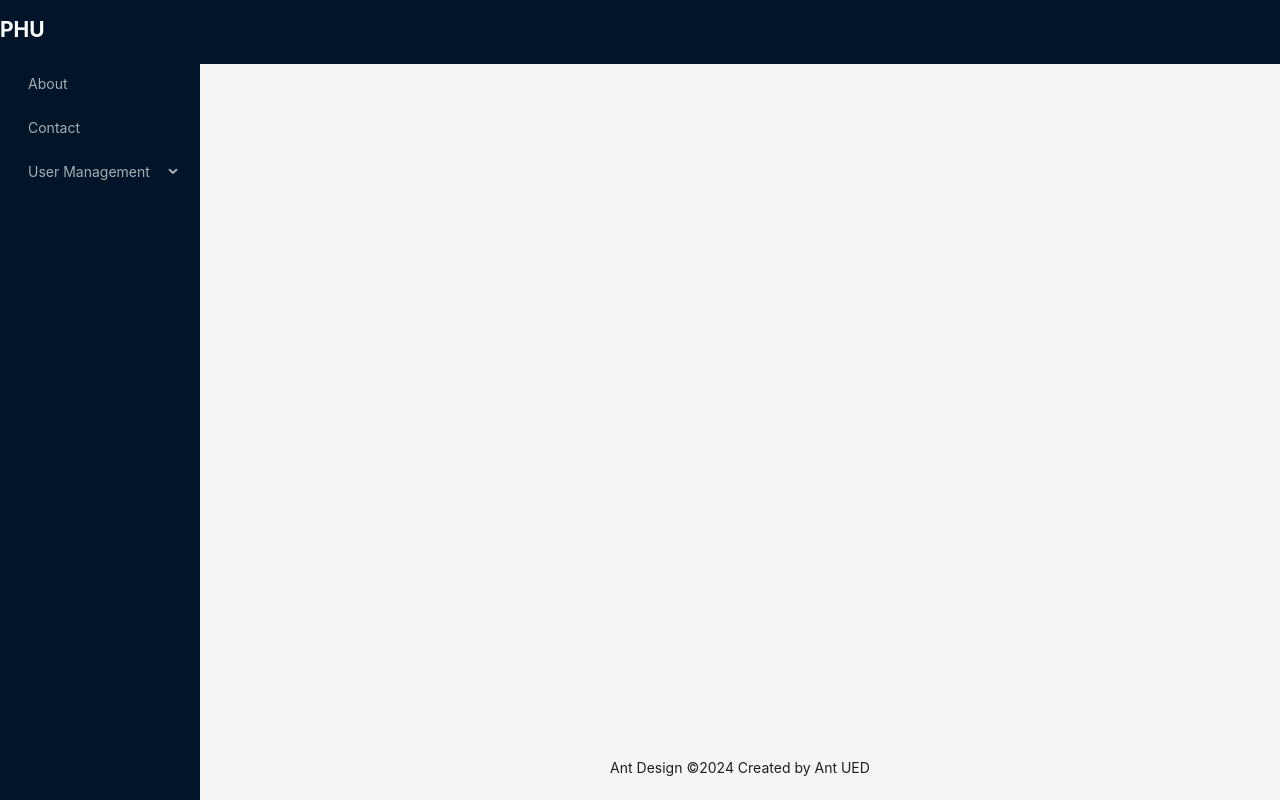
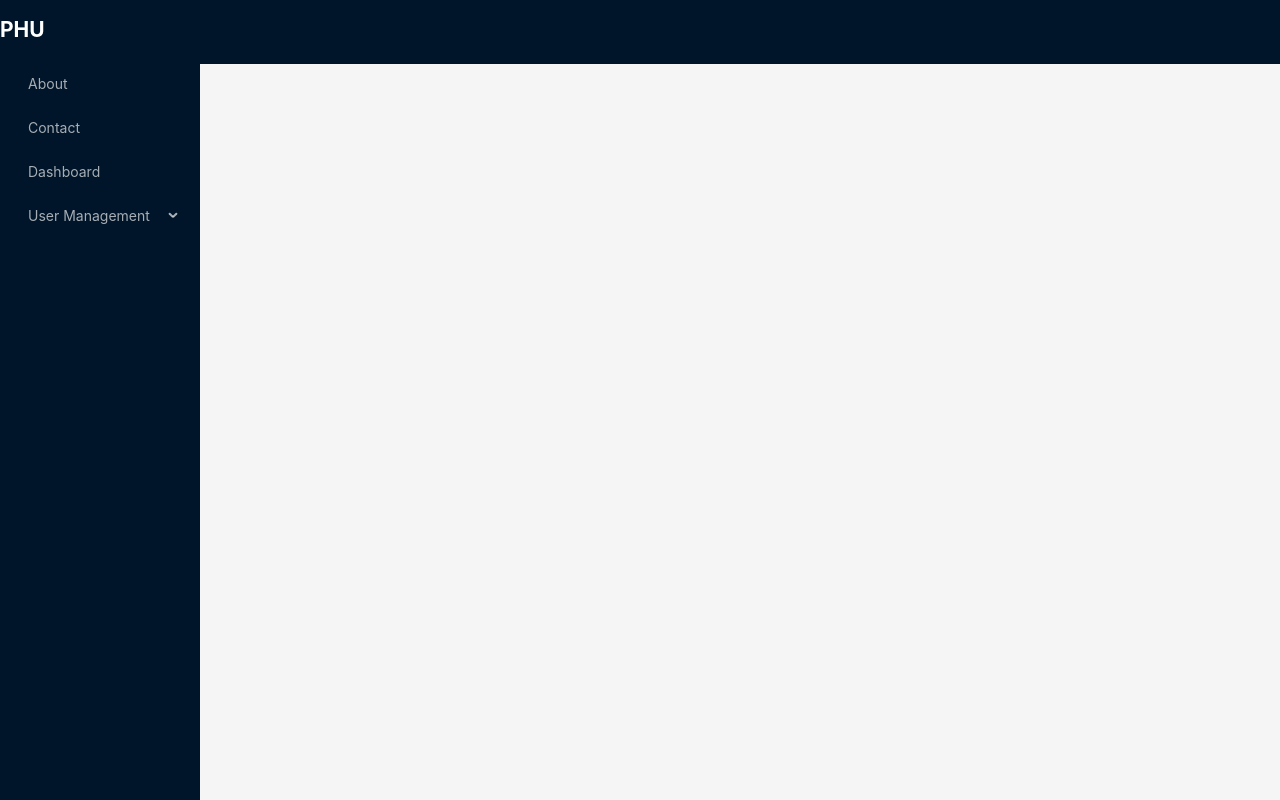
Before and after one commit to safwanbin2/phu-client, a React (Vite) app: page / in a window 1280 px wide. Built offline with nearby package versions, Linux system fonts and the light colour scheme.

Commit message:
sidebaritems+routes

```diff
--- a/src/components/layout/MainLayout.tsx
+++ b/src/components/layout/MainLayout.tsx
@@ -1,58 +1,12 @@
-import { Layout, Menu, MenuProps } from "antd";
-import { NavLink, Outlet } from "react-router-dom";
-
-const { Header, Content, Footer, Sider } = Layout;
-
-const items: MenuProps["items"] = [
-  {
-    key: "About",
-    label: <NavLink to="/about">About</NavLink>,
-  },
-  {
-    key: "Contact",
-    label: <NavLink to="/contact">Contact</NavLink>,
-  },
-  {
-    key: "User Management",
-    label: "User Management",
-    children: [
-      {
-        key: "Create Student",
-        label: <NavLink to="/admin/create-student">Create Student</NavLink>,
-      },
-      {
-        key: "Create Faculty",
-        label: <NavLink to="/admin/create-faculty">Create Faculty</NavLink>,
-      },
-    ],
-  },
-];
-
-//TODO: Bringing programmitcal way
+import { Layout } from "antd";
+import { Content, Header } from "antd/es/layout/layout";
+import { Outlet } from "react-router-dom";
+import Sidebar from "./Sidebar";
 
 const MainLayout = () => {
   return (
     <Layout style={{ minHeight: "100vh" }}>
-      <Sider
-        breakpoint="lg"
-        collapsedWidth="0"
-        onBreakpoint={(broken) => {
-          console.log(broken);
-        }}
-        onCollapse={(collapsed, type) => {
-          console.log(collapsed, type);
-        }}
-      >
-        <div style={{ color: "white" }}>
-          <h2>PHU</h2>
-        </div>
-        <Menu
-          theme="dark"
-          mode="inline"
-          defaultSelectedKeys={["4"]}
-          items={items}
-        />
-      </Sider>
+      <Sidebar />
       <Layout>
         <Header style={{ padding: 0 }} />
         <Content style={{ margin: "24px 16px 0" }}>
@@ -65,9 +19,6 @@ const MainLayout = () => {
             <Outlet />
           </div>
         </Content>
-        <Footer style={{ textAlign: "center" }}>
-          Ant Design ©{new Date().getFullYear()} Created by Ant UED
-        </Footer>
       </Layout>
     </Layout>
   );
--- /dev/null
+++ b/src/components/layout/Sidebar.tsx
@@ -0,0 +1,58 @@
+import { Layout, Menu, MenuProps } from "antd";
+import {
+  adminSidebarItems,
+  facultySidebarItems,
+  studentSidebarItems,
+} from "./SidebarItems";
+import { USER_ROLES } from "./constants";
+
+const { Sider } = Layout;
+
+const userRole = USER_ROLES.ADMIN;
+let sidebarItems;
+
+switch (userRole) {
+  case USER_ROLES.ADMIN:
+    sidebarItems = adminSidebarItems;
+    break;
+
+  case USER_ROLES.FACULTY:
+    sidebarItems = facultySidebarItems;
+    break;
+
+  case USER_ROLES.STUDENT:
+    sidebarItems = studentSidebarItems;
+    break;
+
+  default:
+    break;
+}
+
+const items: MenuProps["items"] = sidebarItems;
+
+const Sidebar = () => {
+  return (
+    <Sider
+      breakpoint="lg"
+      collapsedWidth="0"
+      onBreakpoint={(broken) => {
+        console.log(broken);
+      }}
+      onCollapse={(collapsed, type) => {
+        console.log(collapsed, type);
+      }}
+    >
+      <div style={{ color: "white" }}>
+        <h2>PHU</h2>
+      </div>
+      <Menu
+        theme="dark"
+        mode="inline"
+        defaultSelectedKeys={["4"]}
+        items={items}
+      />
+    </Sider>
+  );
+};
+
+export default Sidebar;
--- /dev/null
+++ b/src/components/layout/SidebarItems.tsx
@@ -0,0 +1,60 @@
+import { NavLink } from "react-router-dom";
+
+export const adminSidebarItems = [
+  {
+    key: "About",
+    label: <NavLink to="/about">About</NavLink>,
+  },
+  {
+    key: "Contact",
+    label: <NavLink to="/contact">Contact</NavLink>,
+  },
+  {
+    key: "dashboard",
+    label: <NavLink to="/admin/dashboard">Dashboard</NavLink>,
+  },
+  {
+    key: "User Management",
+    label: "User Management",
+    children: [
+      {
+        key: "Create Student",
+        label: <NavLink to="/admin/create-student">Create Student</NavLink>,
+      },
+      {
+        key: "Create Faculty",
+        label: <NavLink to="/admin/create-faculty">Create Faculty</NavLink>,
+      },
+    ],
+  },
+];
+
+export const facultySidebarItems = [
+  {
+    key: "About",
+    label: <NavLink to="/about">About</NavLink>,
+  },
+  {
+    key: "Contact",
+    label: <NavLink to="/contact">Contact</NavLink>,
+  },
+  {
+    key: "Dashboard",
+    label: <NavLink to="/faculty/dashboard">Dashboard</NavLink>,
+  },
+];
+
+export const studentSidebarItems = [
+  {
+    key: "About",
+    label: <NavLink to="/about">About</NavLink>,
+  },
+  {
+    key: "Contact",
+    label: <NavLink to="/contact">Contact</NavLink>,
+  },
+  {
+    key: "Dashboard",
+    label: <NavLink to="/student/dashboard">Dashboard</NavLink>,
+  },
+];
--- /dev/null
+++ b/src/components/layout/constants.ts
@@ -0,0 +1,5 @@
+export const USER_ROLES = {
+  ADMIN: "admin",
+  FACULTY: "faculty",
+  STUDENT: "student",
+};
--- /dev/null
+++ b/src/pages/faculty/FacultyDashboard.tsx
@@ -0,0 +1,7 @@
+import React from "react";
+
+const FacultyDashboard = () => {
+  return <div>faculty dashboard</div>;
+};
+
+export default FacultyDashboard;
--- /dev/null
+++ b/src/pages/student/StudentDashboard.tsx
@@ -0,0 +1,7 @@
+import React from "react";
+
+const StudentDashboard = () => {
+  return <div>student dashboard</div>;
+};
+
+export default StudentDashboard;
--- /dev/null
+++ b/src/routes/faculty.routes.tsx
@@ -0,0 +1,12 @@
+import FacultyDashboard from "../pages/faculty/FacultyDashboard";
+
+export const facultyPaths = [
+  {
+    index: true,
+    element: <FacultyDashboard />,
+  },
+  {
+    path: "dashboard",
+    element: <FacultyDashboard />,
+  },
+];
--- /dev/null
+++ b/src/routes/student.routes.tsx
@@ -0,0 +1,12 @@
+import StudentDashboard from "../pages/student/StudentDashboard";
+
+export const studentPaths = [
+  {
+    index: true,
+    element: <StudentDashboard />,
+  },
+  {
+    path: "dashboard",
+    element: <StudentDashboard />,
+  },
+];
```
Also changed, not shown: src/routes/routes.tsx (+12 -0 lines).
